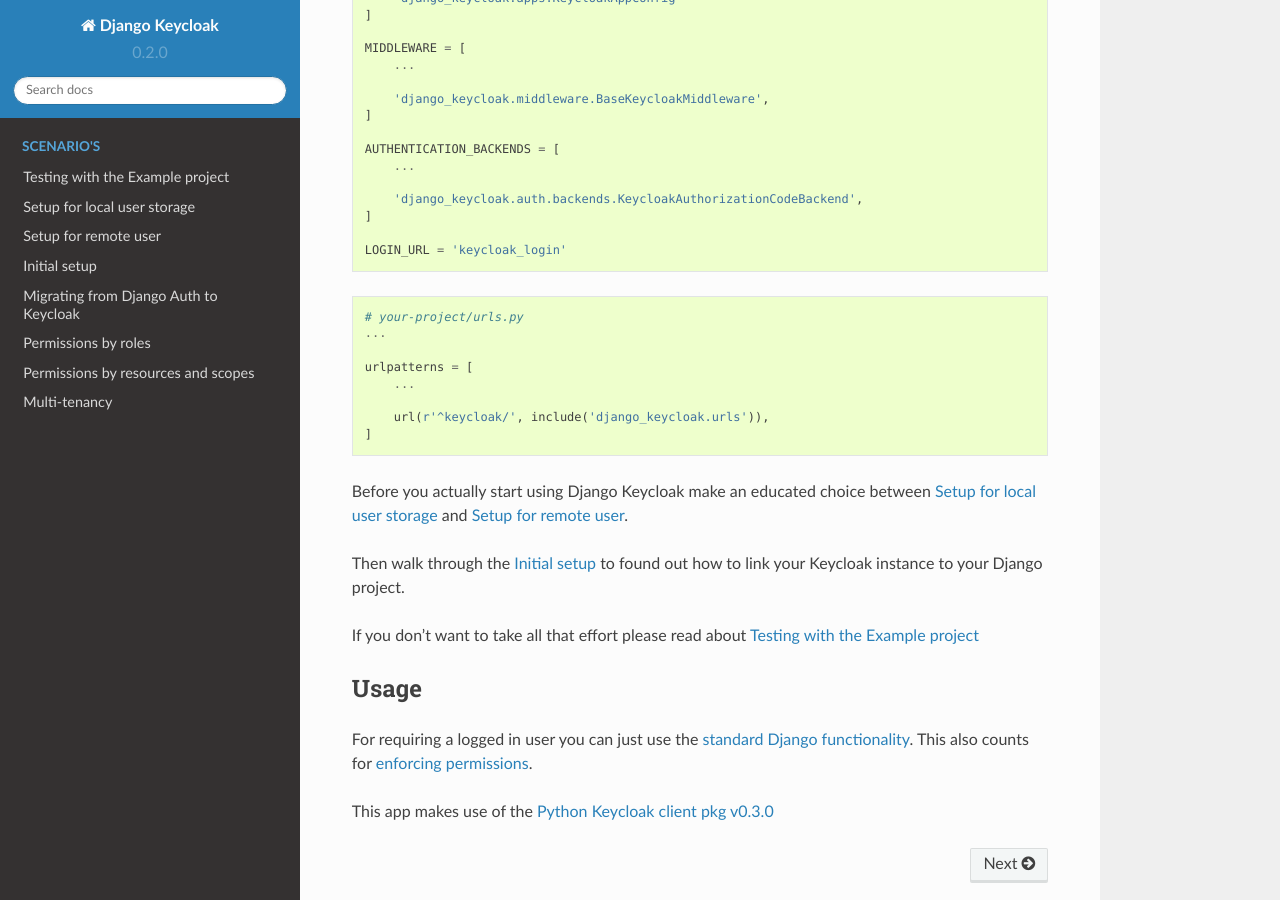
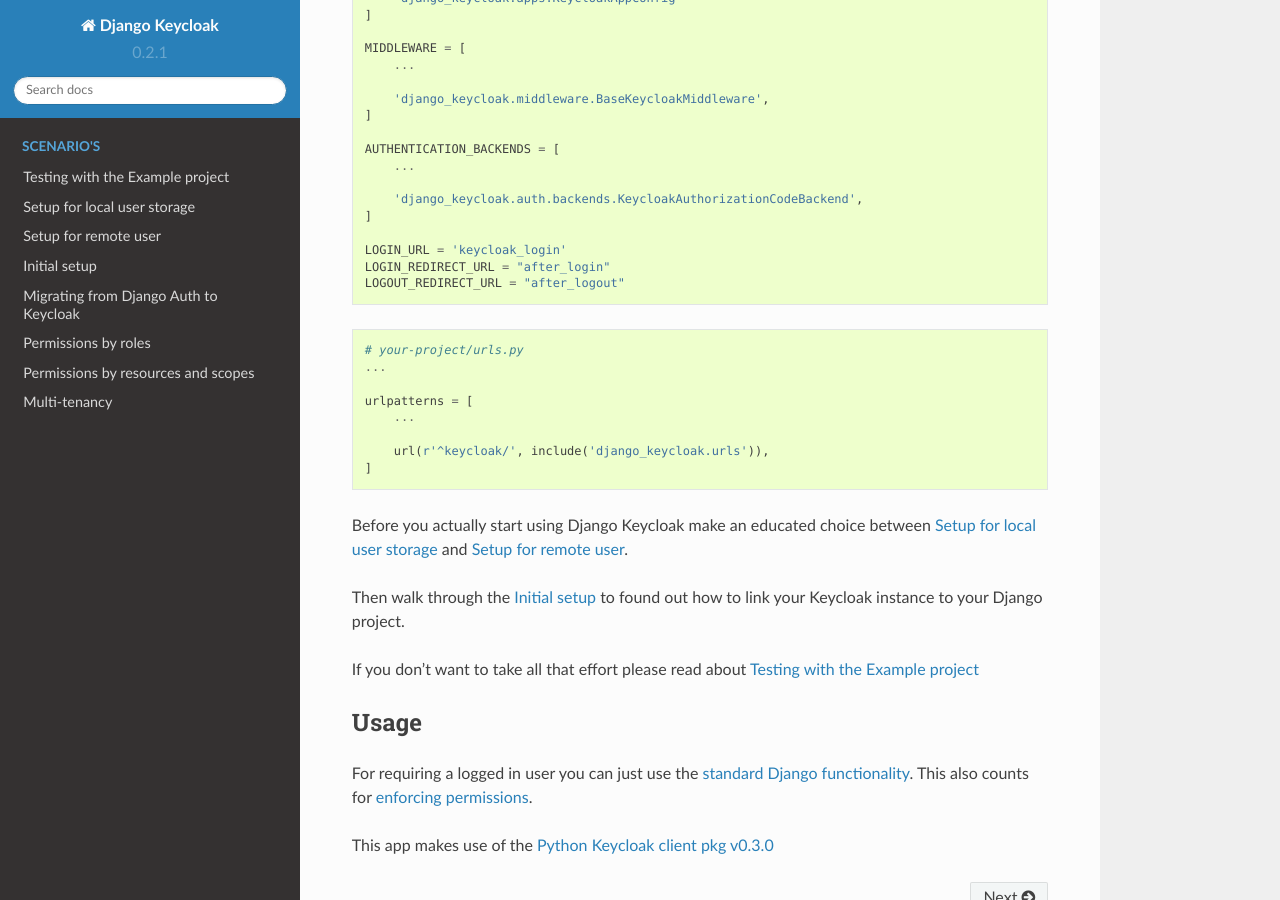
Before and after one commit to Peter-Slump/django-keycloak, a Sphinx documentation site: the page built from docs/index.rst, in a window 1280 px wide and 900 px high, scrolled down 1042 px. Built offline with Sphinx 7.4.7 and the Read the Docs theme 2.0.0, drawn with Linux system fonts in a browser that asks for light colours.

Commit message:
feat(login): add LOGIN_REDIRECT_URL feature after login

```diff
--- a/README.rst
+++ b/README.rst
@@ -73,6 +73,10 @@
 
 **unreleased**
 
+**v0.2.1**
+
+* Added a feature to use redirect url after successful login using settings.LOGIN_REDIRECT_URL
+
 **v0.2.0**
 
 * Added support for Python 3.9 & Django 4.1
--- a/docs/conf.py
+++ b/docs/conf.py
@@ -24,9 +24,9 @@
 author = u'Peter Slump'
 
 # The short X.Y version
-version = u'0.2.0'
+version = u'0.2.1'
 # The full version, including alpha/beta/rc tags
-release = u'0.2.0'
+release = u'0.2.1'
 
 
 # -- General configuration ---------------------------------------------------
--- a/docs/index.rst
+++ b/docs/index.rst
@@ -74,6 +74,8 @@
     ]
 
     LOGIN_URL = 'keycloak_login'
+    LOGIN_REDIRECT_URL = "after_login"
+    LOGOUT_REDIRECT_URL = "after_logout"
 
 .. code-block:: python
 
--- a/pyproject.toml
+++ b/pyproject.toml
@@ -4,7 +4,7 @@
 
 [project]
 name = "django-keycloak-pkg"
-version = "0.2.0"
+version = "0.2.1"
 authors = [
   { name="Ahmad Dabo", email="dabo.cs@gmail.com" },
 ]
--- a/setup.cfg
+++ b/setup.cfg
@@ -1,5 +1,5 @@
 [bumpversion]
-current_version = 0.2.0
+current_version = 0.2.1
 commit = True
 tag = True
 parse = (?P<major>\d+)\.(?P<minor>\d+)\.(?P<patch>\d+)(\-(?P<release>[a-z]+))?
--- a/setup.py
+++ b/setup.py
@@ -2,7 +2,7 @@
 
 from setuptools import setup, find_packages
 
-VERSION = '0.2.0'
+VERSION = '0.2.1'
 
 with open(os.path.join(os.path.dirname(__file__), 'README.rst')) as readme:
     README = readme.read()
```
Also changed, not shown: README.md (+4 -0 lines), 1 other file.
